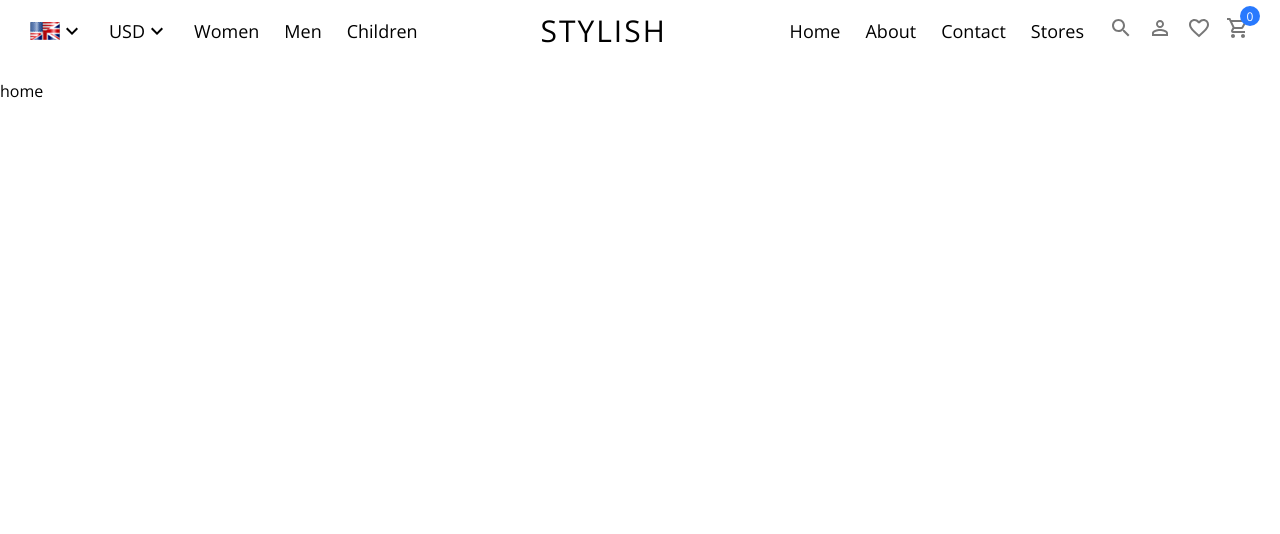
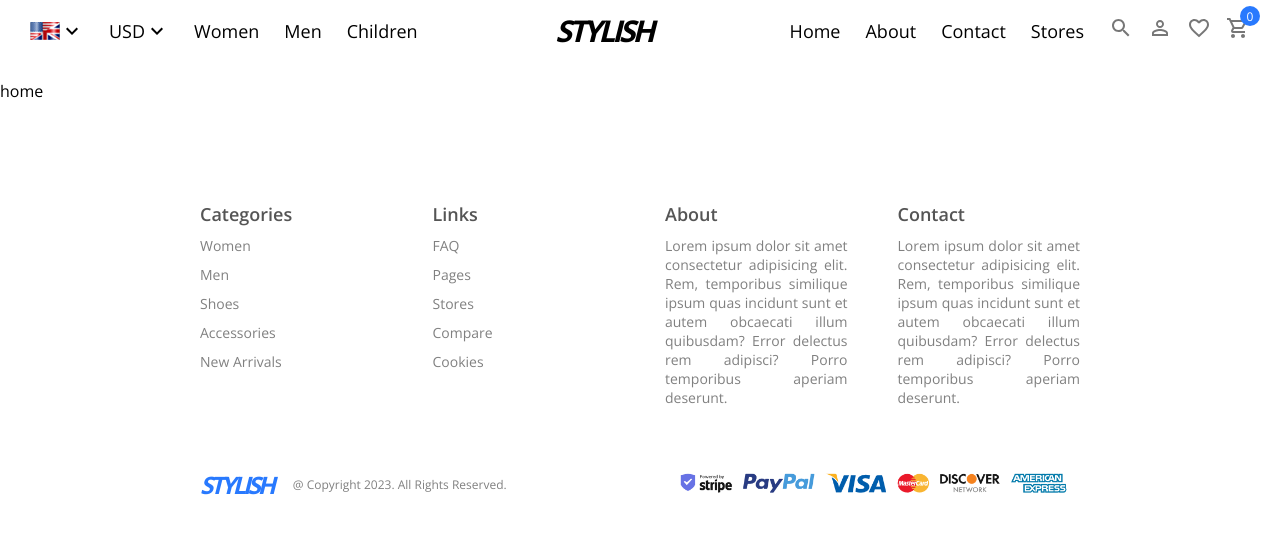
Before and after one commit to freetimezp/js-e-commerce-04, a React (Create React App) app in the folder client/: page / in a window 1280 px wide. Shown: the top 534 px of the page. Built offline with nearby package versions, Linux system fonts and the light colour scheme.

Commit message:
03. js-e-commerce-04. Footer component.

```diff
--- /dev/null
+++ b/client/src/components/Footer/Footer.css
@@ -0,0 +1,49 @@
+.footer {
+  margin: 100px 200px 20px 200px;
+}
+.footer .top {
+  display: flex;
+  gap: 50px;
+}
+.footer .top .item {
+  flex: 1;
+  display: flex;
+  flex-direction: column;
+  gap: 10px;
+  text-align: justify;
+  font-size: 14px;
+}
+.footer .top .item h1 {
+  font-size: 18px;
+  font-weight: 600;
+  color: #555;
+}
+.footer .top .item span {
+  color: gray;
+}
+.footer .bottom {
+  display: flex;
+  align-items: center;
+  justify-content: space-between;
+  margin-top: 50px;
+}
+.footer .bottom .left {
+  display: flex;
+  align-items: center;
+}
+.footer .bottom .left .logo {
+  color: #2879fe;
+  font-weight: bold;
+  font-size: 24px;
+  text-transform: uppercase;
+  font-style: italic;
+  letter-spacing: -0.2rem;
+}
+.footer .bottom .left .copyright {
+  margin-left: 20px;
+  font-size: 12px;
+  color: gray;
+}
+.footer .bottom .right img {
+  height: 50px;
+}/*# sourceMappingURL=Footer.css.map */
--- a/client/src/components/Footer/Footer.jsx
+++ b/client/src/components/Footer/Footer.jsx
@@ -1,9 +1,55 @@
 import React from 'react';
+
+import './Footer.scss';
 
 const Footer = () => {
     return (
-        <div>
-
+        <div className='footer'>
+            <div className="top">
+                <div className="item">
+                    <h1>Categories</h1>
+                    <span>Women</span>
+                    <span>Men</span>
+                    <span>Shoes</span>
+                    <span>Accessories</span>
+                    <span>New Arrivals</span>
+                </div>
+                <div className="item">
+                    <h1>Links</h1>
+                    <span>FAQ</span>
+                    <span>Pages</span>
+                    <span>Stores</span>
+                    <span>Compare</span>
+                    <span>Cookies</span>
+                </div>
+                <div className="item">
+                    <h1>About</h1>
+                    <span>
+                        Lorem ipsum dolor sit amet consectetur adipisicing elit. Rem,
+                        temporibus similique ipsum quas incidunt sunt et autem obcaecati
+                        illum quibusdam? Error delectus rem adipisci? Porro temporibus
+                        aperiam deserunt.
+                    </span>
+                </div>
+                <div className="item">
+                    <h1>Contact</h1>
+                    <span>
+                        Lorem ipsum dolor sit amet consectetur adipisicing elit. Rem,
+                        temporibus similique ipsum quas incidunt sunt et autem obcaecati
+                        illum quibusdam? Error delectus rem adipisci? Porro temporibus
+                        aperiam deserunt.
+                    </span>
+                </div>
+            </div>
+            <div className="bottom">
+                <div className="left">
+                    <span className="logo">Stylish</span>
+                    <span className="copyright">@ Copyright 2023. All Rights Reserved.</span>
+                </div>
+                <div className="right">
+                    <img src="/img/payment.png" alt="payment" />
+                </div>
+            </div>
         </div>
     );
 }
--- /dev/null
+++ b/client/src/components/Footer/Footer.scss
@@ -0,0 +1,60 @@
+.footer {
+    margin: 100px 200px 20px 200px;
+
+    .top {
+        display: flex;
+        gap: 50px;
+
+        .item {
+            flex: 1;
+            display: flex;
+            flex-direction: column;
+            gap: 10px;
+            text-align: justify;
+            font-size: 14px;
+
+            h1 {
+                font-size: 18px;
+                font-weight: 600;
+                color: #555;
+            }
+
+            span {
+                color: gray;
+            }
+        }
+    }
+
+    .bottom {
+        display: flex;
+        align-items: center;
+        justify-content: space-between;
+        margin-top: 50px;
+
+        .left {
+            display: flex;
+            align-items: center;
+
+            .logo {
+                color: #2879fe;
+                font-weight: bold;
+                font-size: 24px;
+                text-transform: uppercase;
+                font-style: italic;
+                letter-spacing: -0.2rem;
+            }
+
+            .copyright {
+                margin-left: 20px;
+                font-size: 12px;
+                color: gray;
+            }
+        }
+
+        .right {
+            img {
+                height: 50px;
+            }
+        }
+    }
+}
--- a/client/src/components/Navbar/Navbar.css
+++ b/client/src/components/Navbar/Navbar.css
@@ -6,6 +6,11 @@
   display: flex;
   align-items: center;
   justify-content: space-between;
+}
+.navbar .wrapper .center .logo {
+  font-weight: bold;
+  font-style: italic;
+  letter-spacing: -0.2rem;
 }
 .navbar .wrapper .item {
   display: flex;
--- a/client/src/components/Navbar/Navbar.jsx
+++ b/client/src/components/Navbar/Navbar.jsx
@@ -33,7 +33,7 @@ const Navbar = () => {
                     </div>
                 </div>
                 <div className="center">
-                    <Link to="/" className='link'>STYLISH</Link>
+                    <Link to="/" className='link logo'>STYLISH</Link>
                 </div>
                 <div className="right">
                     <div className='item'>
--- a/client/src/components/Navbar/Navbar.scss
+++ b/client/src/components/Navbar/Navbar.scss
@@ -6,6 +6,14 @@
         display: flex;
         align-items: center;
         justify-content: space-between;
+
+        .center {
+            .logo {
+                font-weight: bold;
+                font-style: italic;
+                letter-spacing: -0.2rem;
+            }
+        }
 
         .item {
             display: flex;
```
Also changed, not shown: 2 other files (tests, documents, lock files or other folders).
